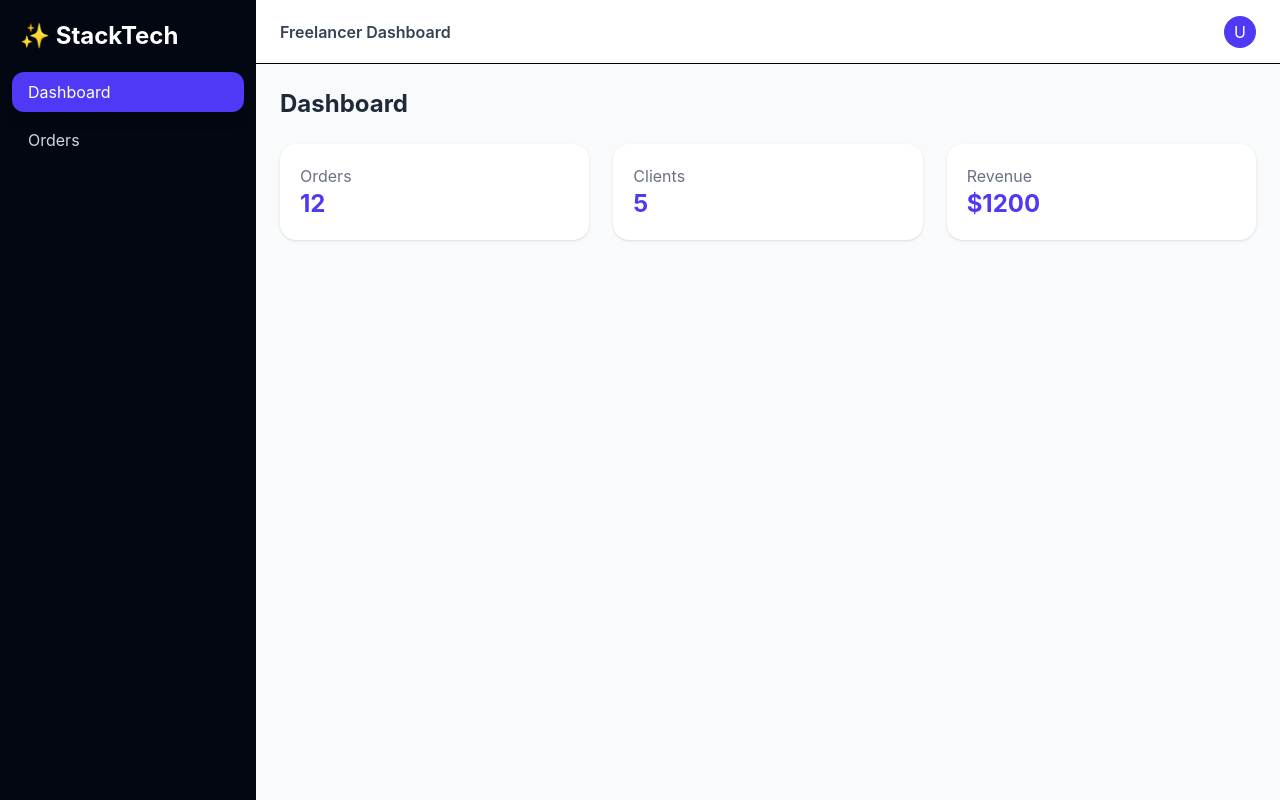
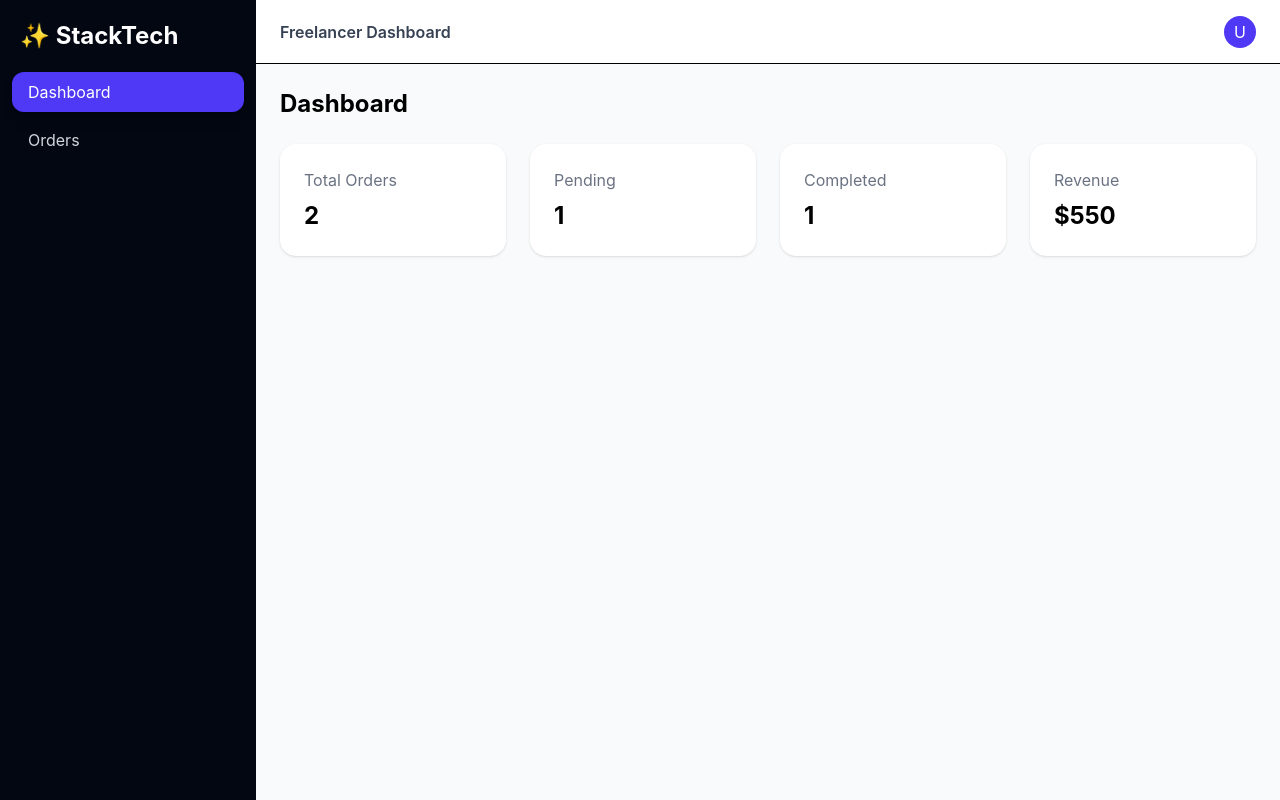
Before and after one commit to Bahram2006/freelancer-order-system, a React (Vite) app: page / in a window 1280 px wide. Built offline with nearby package versions, Linux system fonts and the light colour scheme.

Commit message:
add dashboard stats with order analytics

```diff
--- a/src/pages/dashboard/Dashboard.jsx
+++ b/src/pages/dashboard/Dashboard.jsx
@@ -1,26 +1,39 @@
 import MainLayout from "../../layouts/MainLayout";
+import { useOrders } from "../../context/OrderContext";
 
 export default function Dashboard() {
+  const { orders } = useOrders();
+
+  const total = orders.length;
+  const pending = orders.filter(o => o.status === "Pending").length;
+  const completed = orders.filter(o => o.status === "Completed").length;
+
+  const revenue = orders.reduce((acc, o) => {
+    const num = parseFloat(o.price.replace("$", "")) || 0;
+    return acc + num;
+  }, 0);
+
   return (
     <MainLayout>
-      <h1 className="text-2xl font-bold text-gray-800 mb-6">Dashboard</h1>
+      <h1 className="text-2xl font-bold mb-6">Dashboard</h1>
 
-      <div className="grid grid-cols-3 gap-6">
-        <div className="bg-white p-5 rounded-2xl shadow hover:shadow-lg transition">
-          <p className="text-gray-500">Orders</p>
-          <h2 className="text-2xl font-bold text-indigo-600">12</h2>
-        </div>
+      <div className="grid grid-cols-1 md:grid-cols-4 gap-6">
 
-        <div className="bg-white p-5 rounded-2xl shadow hover:shadow-lg transition">
-          <p className="text-gray-500">Clients</p>
-          <h2 className="text-2xl font-bold text-indigo-600">5</h2>
-        </div>
+        <Card title="Total Orders" value={total} />
+        <Card title="Pending" value={pending} />
+        <Card title="Completed" value={completed} />
+        <Card title="Revenue" value={`$${revenue}`} />
 
-        <div className="bg-white p-5 rounded-2xl shadow hover:shadow-lg transition">
-          <p className="text-gray-500">Revenue</p>
-          <h2 className="text-2xl font-bold text-indigo-600">$1200</h2>
-        </div>
       </div>
     </MainLayout>
   );
 }
+
+function Card({ title, value }) {
+  return (
+    <div className="bg-white p-6 rounded-2xl shadow">
+      <p className="text-gray-500">{title}</p>
+      <h2 className="text-2xl font-bold mt-2">{value}</h2>
+    </div>
+  );
+}
```
